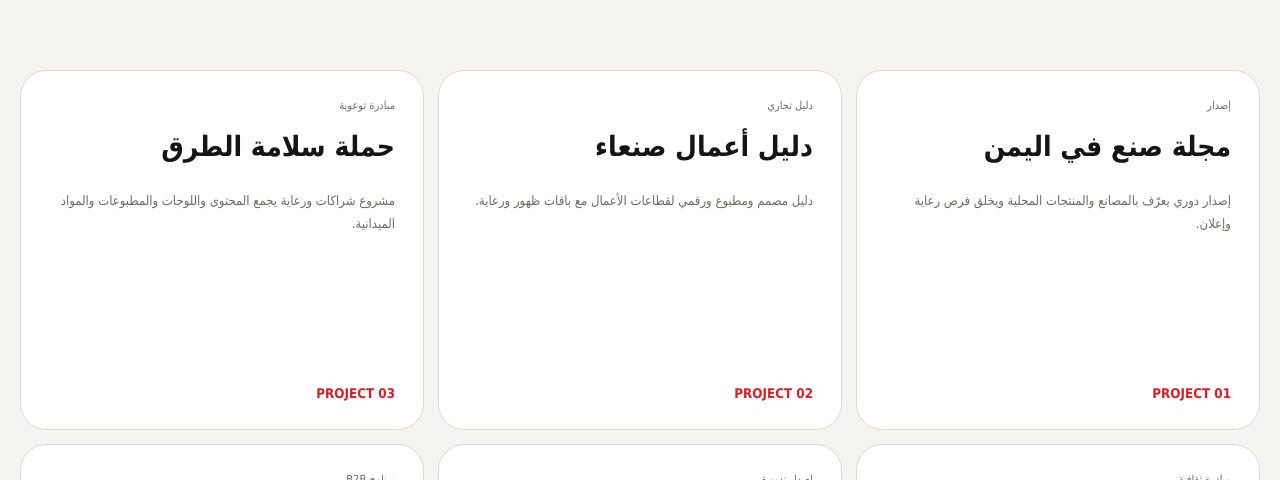
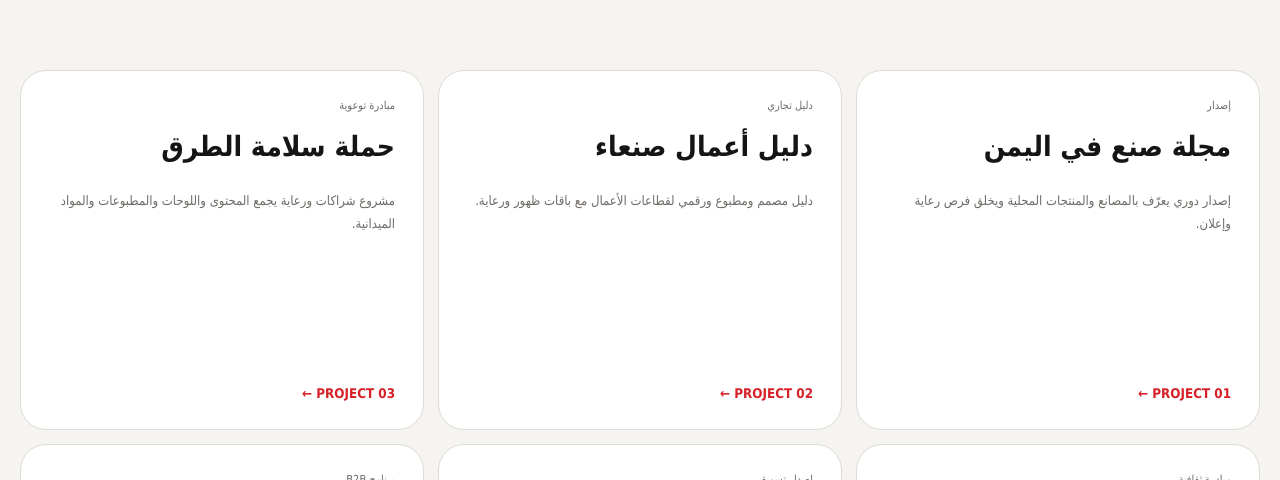
Before and after one commit to skandermahyoub/oryx-print-network, a Next.js app: page /projects in a window 1280 px wide. Shown: the part 394-874 px from the top of the page. Built offline with nearby package versions, Linux system fonts and the light colour scheme.

Commit message:
feat: connect Projects Lab cards to project detail pages

```diff
--- a/src/app/projects/page.tsx
+++ b/src/app/projects/page.tsx
@@ -1,3 +1,4 @@
+import Link from "next/link";
 import { projectIdeas } from "@/lib/projects";
 
 export default function ProjectsPage(){
@@ -8,12 +9,12 @@ export default function ProjectsPage(){
       <p>مشاريع وأدلة ومجلات وحملات نصنع فكرتها ثم نبني حولها الرعايات والشراكات والصفقات.</p>
     </section>
     <section className="project-grid page-grid">
-      {projectIdeas.map((project,index)=><article className="project-card" key={project.title}>
+      {projectIdeas.map((project,index)=><Link className="project-card" href={`/projects/${project.slug}`} key={project.slug}>
         <span>{project.type}</span>
         <h2>{project.title}</h2>
         <p>{project.summary}</p>
-        <small>PROJECT {String(index+1).padStart(2,"0")}</small>
-      </article>)}
+        <small>PROJECT {String(index+1).padStart(2,"0")} ←</small>
+      </Link>)}
     </section>
   </main>;
 }
```
